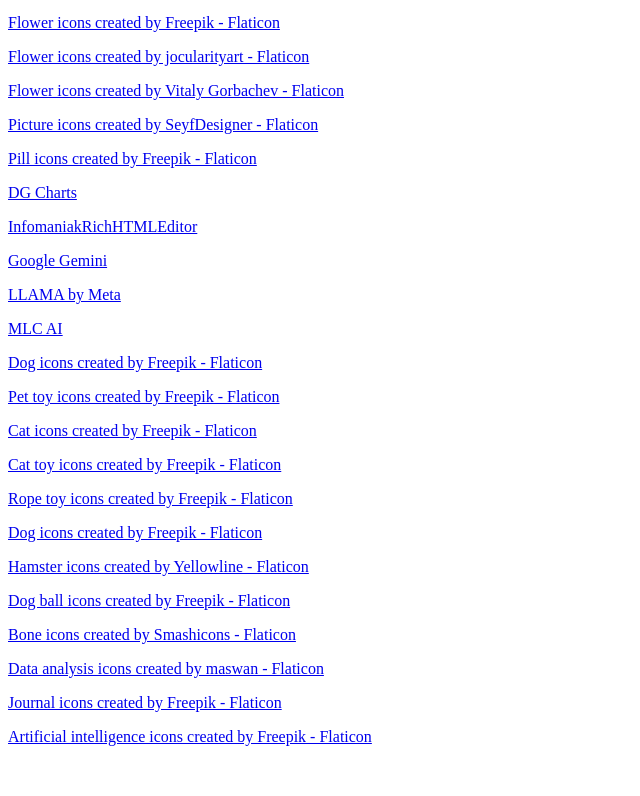
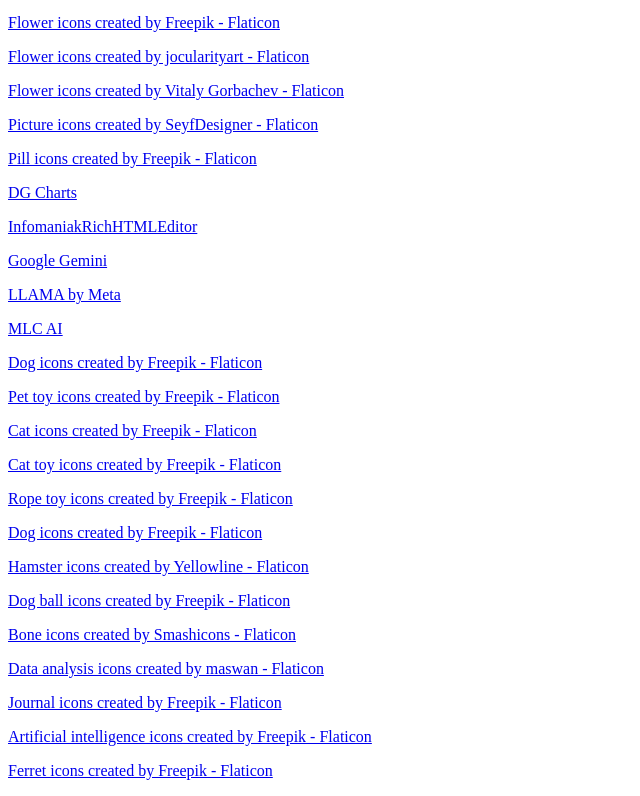
Before and after one commit to EtherTheVoid/PrivacyPolicy, a plain HTML site: page mypawpal-credits.html in a window 1280 px wide. Shown: the part 1014-1810 px from the top of the page, without its empty margins (0-640 px from the left). Before the commit the page ends 1776 px from the top, so only its background shows below. Drawn offline with Linux system fonts and the light colour scheme.

Commit message:
Updated credits.html

```diff
--- a/mypawpal-credits.html
+++ b/mypawpal-credits.html
@@ -101,6 +101,7 @@
             Flaticon</a></p>
     <p><a href="https://www.flaticon.com/free-icons/artificial-intelligence"
             title="artificial intelligence icons">Artificial intelligence icons created by Freepik - Flaticon</a></p>
+    <p><a href="https://www.flaticon.com/free-icons/ferret" title="ferret icons">Ferret icons created by Freepik - Flaticon</a></p>
 </body>
 
 </html>
```
